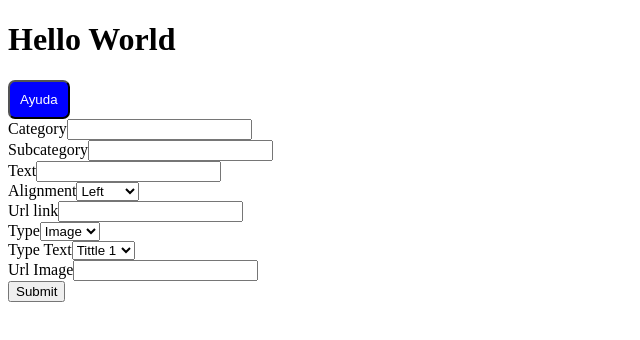
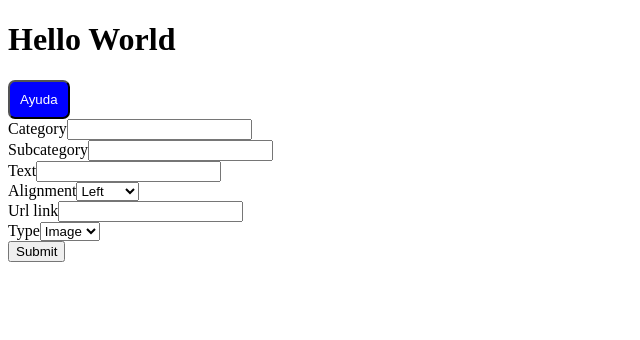
Before and after one commit to ivettepinto/tdx-tickets, a React (Create React App) app: page / in a window 1280 px wide. Shown: the top 340 px of the page, without its empty margins (0-640 px from the left). Built offline with nearby package versions, Linux system fonts and the light colour scheme.

Commit message:
Add: conditional fields render

```diff
--- a/src/components/UI/form/Form.js
+++ b/src/components/UI/form/Form.js
@@ -1,55 +1,115 @@
-import React from "react";
+import React, { useState } from "react";
 
 const Form = () => {
+  const [category, setCategory] = useState("");
+  const [subcategory, setSubcategory] = useState("");
+  const [text, setText] = useState("");
+  const [alignment, setAlignment] = useState("");
+  const [urllink, setUrllink] = useState("");
+  const [type, setType] = useState("");
+  const [typeText, setTypeText] = useState("");
+  const [imageUrl, setImageUrl] = useState("");
   return (
     <>
       <form>
         <label htmlFor="category">Category</label>
-        <input id="category" type="text" required={true} />
-        <br/>
+        <input
+          onChange={(e) => setCategory(e.target.value)}
+          id="category"
+          type="text"
+          required={true}
+        />
+        <br />
 
         <label htmlFor="subcategory">Subcategory</label>
-        <input id="subcategory" type="text" required={true} />
-        <br/>
+        <input
+          onChange={(e) => setSubcategory(e.target.value)}
+          id="subcategory"
+          type="text"
+          required={true}
+        />
+        <br />
 
         <label htmlFor="text">Text</label>
-        <input id="text" type="text" required={true} />
-        <br/>
+        <input
+          onChange={(e) => setText(e.target.value)}
+          id="text"
+          type="text"
+          required={true}
+        />
+        <br />
 
         <label htmlFor="alignment">Alignment</label>
-        <select name="align-items" id="align-items" required={true}>
+        <select
+          onChange={(e) => setAlignment(e.target.value)}
+          name="align-items"
+          id="align-items"
+          required={true}
+        >
           <option value="left">Left</option>
           <option value="right">Right</option>
           <option value="center">Center</option>
           <option value="justify">Justify</option>
         </select>
-        <br/>
+        <br />
 
         <label htmlFor="urllink">Url link</label>
-        <input id="urllink" type="text" required={true} />
-        <br/>
+        <input
+          onChange={(e) => setUrllink(e.target.value)}
+          id="urllink"
+          type="text"
+          required={true}
+        />
+        <br />
 
         <label htmlFor="type">Type</label>
-        <select name="type" id="type" required={true}>
+        <select
+          onChange={(e) => setType(e.target.value)}
+          name="type"
+          id="type"
+          required={true}
+        >
           <option value="image">Image</option>
           <option value="text">Text</option>
           <option value="table">Table</option>
         </select>
-        <br/>
+        <br />
 
+        {type === "text" ? (
+          <>
             <label htmlFor="text">Type Text</label>
-        <select name="type" id="type" required={true}>
+            <select
+              onChange={(e) => setTypeText(e.target.value)}
+              name="type"
+              id="type"
+              required={true}
+            >
               <option value="h1">Tittle 1</option>
               <option value="h2">Tittle 2</option>
               <option value="p">Simple</option>
             </select>
-        <br/>
+            <br />
+          </>
+        ) : (
+          <></>
+        )}
 
+        {type === "image" ? (
+          <>
             <label htmlFor="imageurl">Url Image</label>
-        <input id="imageurl" type="text" required={true} />
-        <br/>
+            <input
+              onChange={(e) => setImageUrl(e.target.value)}
+              id="imageurl"
+              type="text"
+              required={true}
+            />
+            <br />
+          </>
+        ) : (
+          <></>
+        )}
 
-        <input type="submit"/>
+        <input type="submit" />
       </form>
     </>
   );
```
Lines whose indentation alone changed are shown as unchanged.
